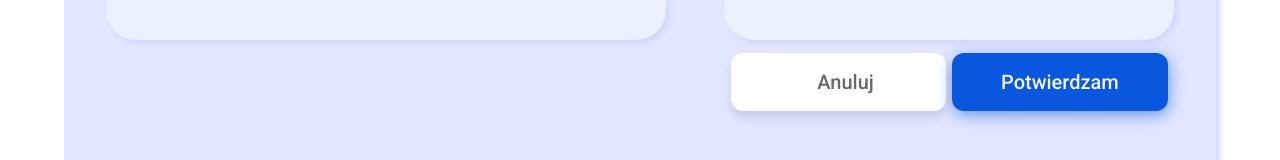
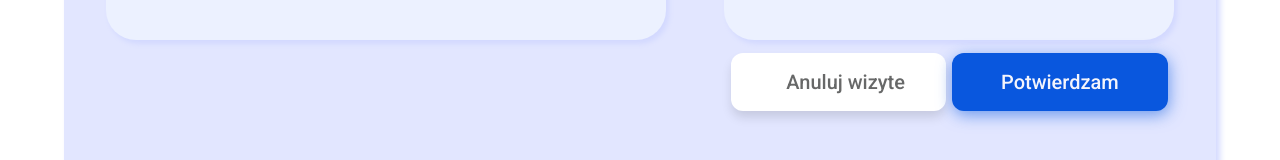
Before and after one commit to JakubHaligowski/ProjektFrontEnd, a React (Create React App) app: page /confirm in a window 1280 px wide. Shown: the part 668-828 px from the top of the page. Built offline with nearby package versions, Linux system fonts and the light colour scheme.

Commit message:
fixed text on button

```diff
--- a/src/components/Calendar/Month.js
+++ b/src/components/Calendar/Month.js
@@ -1,4 +1,3 @@
-//
 import React from "react";
 import Day from "./Day";
 import { useContext, useState } from "react";
@@ -18,6 +17,7 @@ function Month() {
     console.log(d);
     setVisitDate(d);
   }
+
 
   //Utility functions
 
--- a/src/pages/ConfirmReservationPage.js
+++ b/src/pages/ConfirmReservationPage.js
@@ -34,7 +34,7 @@ function ConfirmReservationPage() {
 
         <div id={styles.buttons}>
           <Link to="/" style={{ textDecoration: "none" }}>
-            <BackButton text="Anuluj" showArrow={false}/>
+            <BackButton text="Anuluj wizyte" showArrow={false}/>
           </Link>
           <Link to="/" style={{ textDecoration: "none" }}>
             <AcceptButton text="Potwierdzam" />
```
